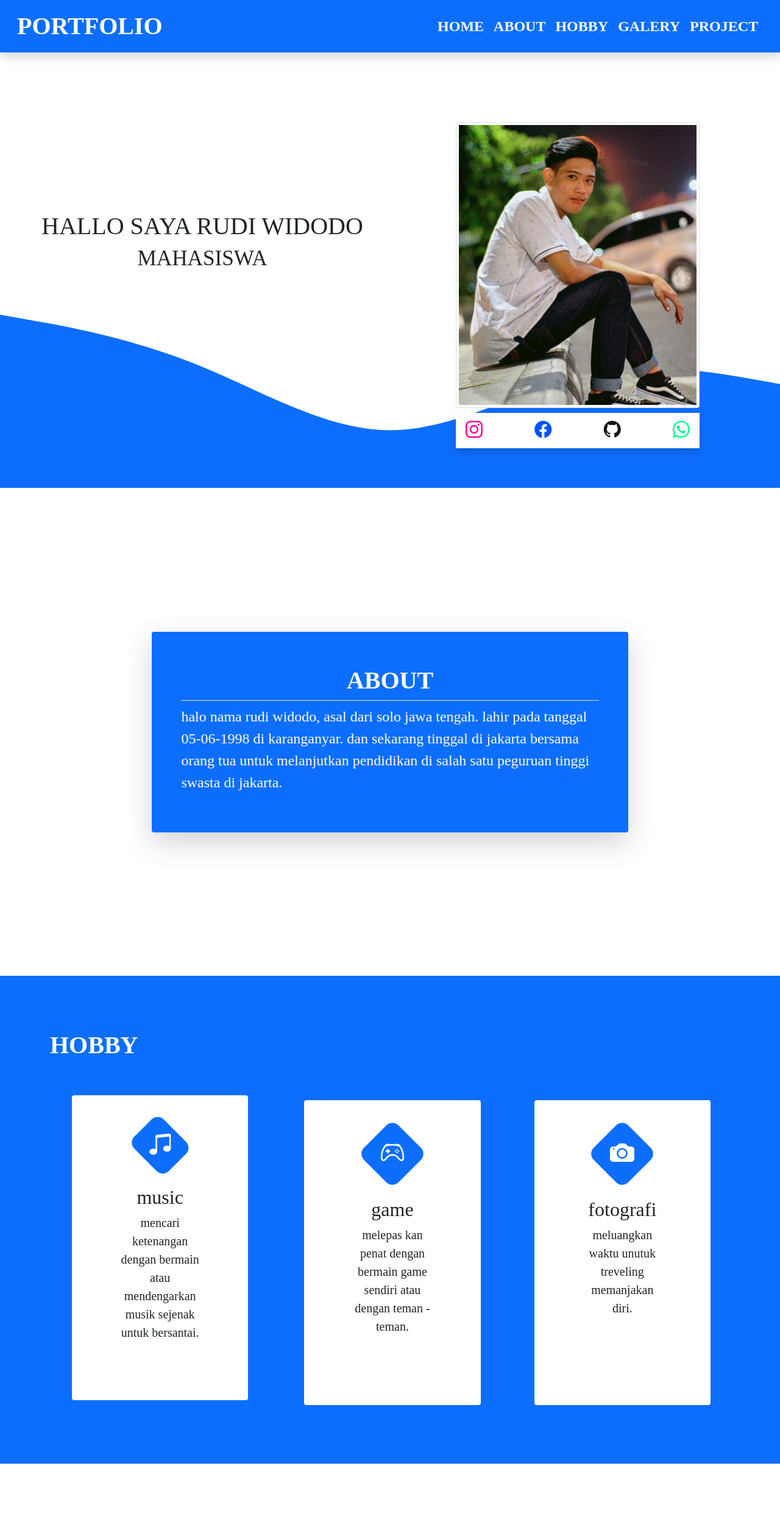
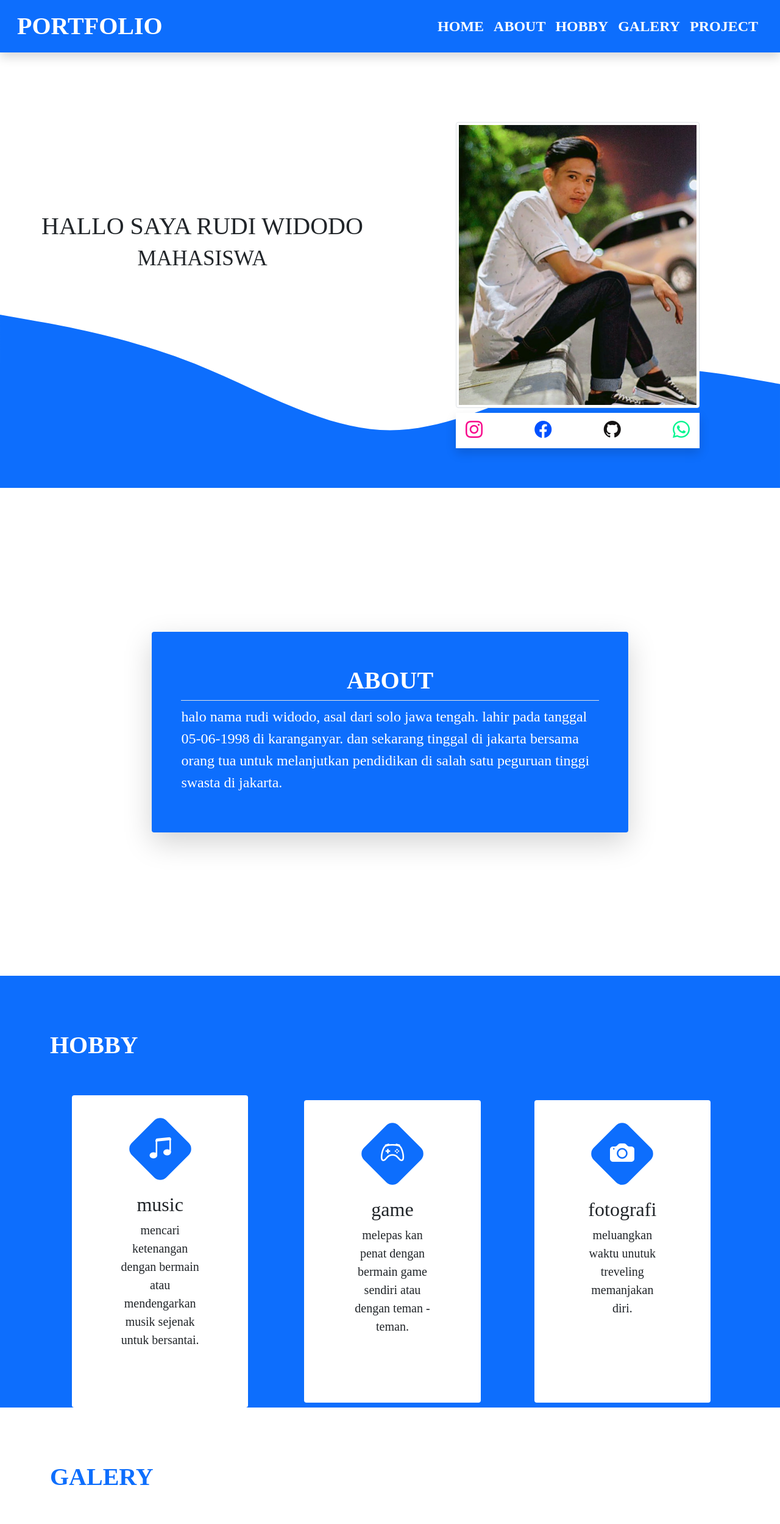
Before and after one commit to rudiwidodo069/portfolio, a React (Create React App) app: page / in a window 1280 px wide. Shown: the top 2499 px of the page at 61% size. Built offline with nearby package versions, Linux system fonts and the light colour scheme; a web font is replaced by a local one.

Commit message:
fix bug 03

```diff
--- a/src/components/hobby/hobby.css
+++ b/src/components/hobby/hobby.css
@@ -1,11 +1,9 @@
 .box-hobby {
   width: 100%;
-  height: 100vh;
 }
 
 .box-col {
   width: 80%;
-  height: 500px;
 }
 
 .box-col h3 {
```
